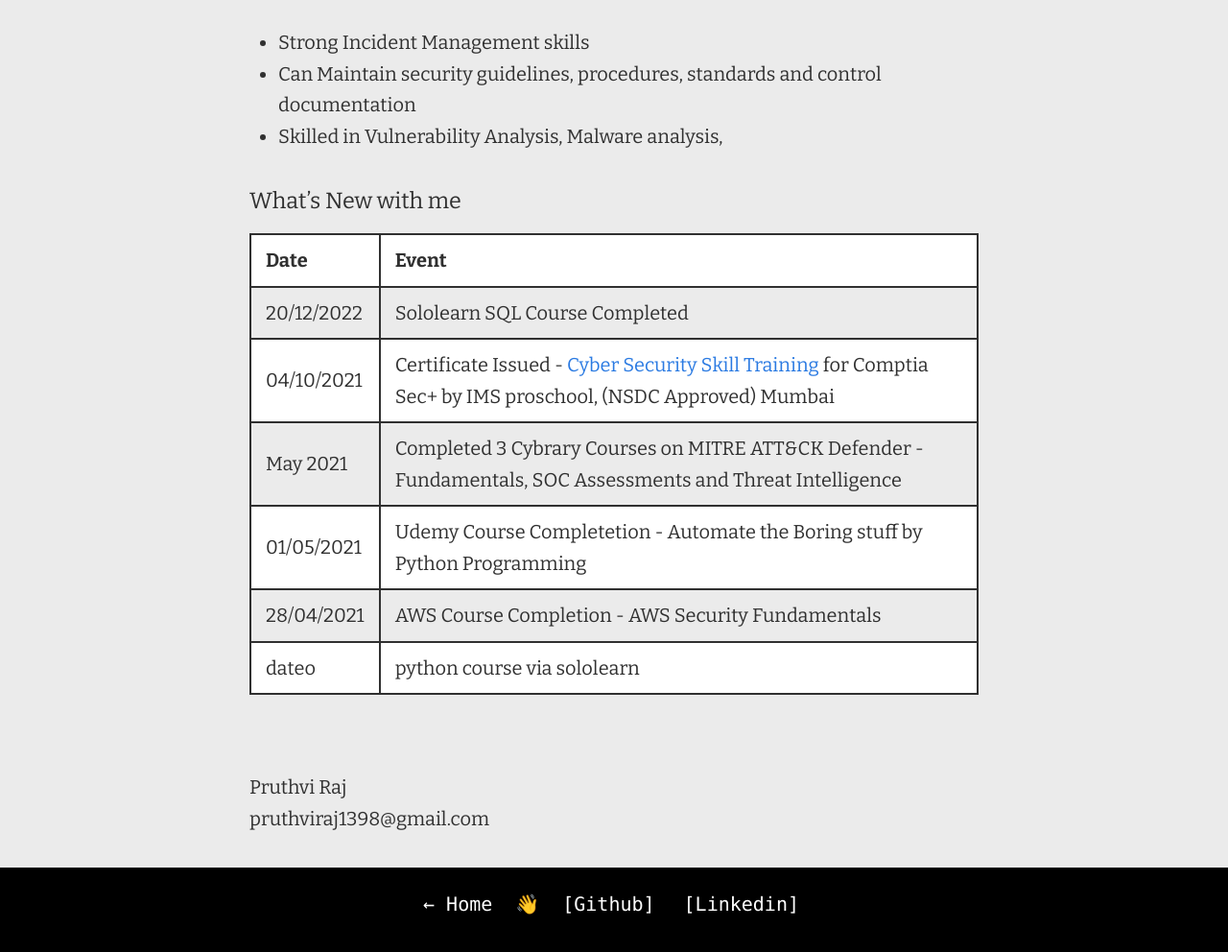
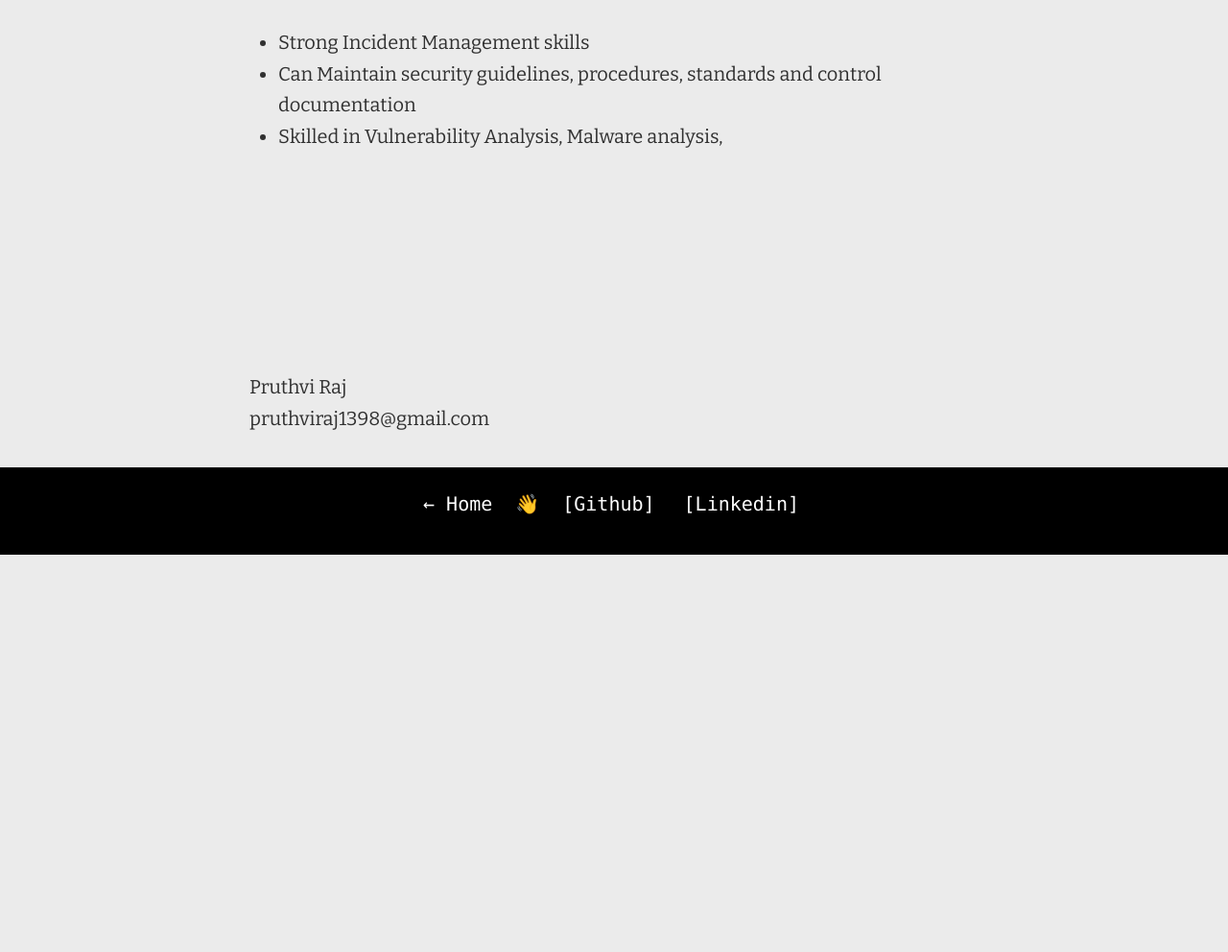
Before and after one commit to pruthvirajbhat/website-portfolio-old-uno, a Jekyll site: the page built from about.md, in a window 1280 px wide, cut to the strip 322-1317 px from the top of the page. Shown: the top 992 px of the strip at 96% size. Built offline with Jekyll 4.4.1, drawn with Linux system fonts in a browser that asks for light colours; after the commit the page ends 900 px from its top, so only the background shows below that.

Commit message:
restructure v1.0

```diff
--- a/about.md
+++ b/about.md
@@ -6,16 +6,3 @@
 - Strong Incident Management skills
 - Can Maintain security guidelines, procedures, standards and control documentation
 - Skilled in Vulnerability Analysis, Malware analysis,
-
-### What's New with me
-
-| Date | Event |
-| ---- | ----- |
-| 20/12/2022 | Sololearn SQL Course Completed |
-| 04/10/2021 | Certificate Issued - [Cyber Security Skill Training](https://www.linkedin.com/feed/update/urn:li:activity:6853577124373254144/) for Comptia Sec+ by IMS proschool, (NSDC Approved) Mumbai |
-| May 2021 | Completed 3 Cybrary Courses on MITRE ATT&CK Defender - Fundamentals, SOC Assessments and Threat Intelligence |
-| 01/05/2021 | Udemy Course Completetion - Automate the Boring stuff by Python Programming |
-| 28/04/2021 | AWS Course Completion - AWS Security Fundamentals |
-| dateo | python course via sololearn |
-
-<!--| 19/12/2022 | began training for Cyber Security Analyst Professional with tracelay networks | -->
```
Also changed, not shown: _posts/2021/07July/2021-07-09-pcap-analysis.md (deleted, +0 -13 lines), _posts/2021/07July/2021-07-14-snort-checkup.md (deleted, +0 -9 lines), _posts/2021/07July/2021-07-18-splunk-checkup.md (deleted, +0 -9 lines), _posts/2022/01Jan/2022-01-01-happy-new-year.md (deleted, +0 -8 lines), _posts/2022/08Aug/2022-08-30-onward.md (deleted, +0 -13 lines), _posts/2022/09Sept/2022-09-30-help.md (deleted, +0 -9 lines), _posts/2022/10Oct/2022-10-31-nexr.md (deleted, +0 -9 lines), _posts/2022/11Nov/2022-11-25-update.md (deleted, +0 -9 lines), _projects/2021/something.md (added, +1 -0 lines).
